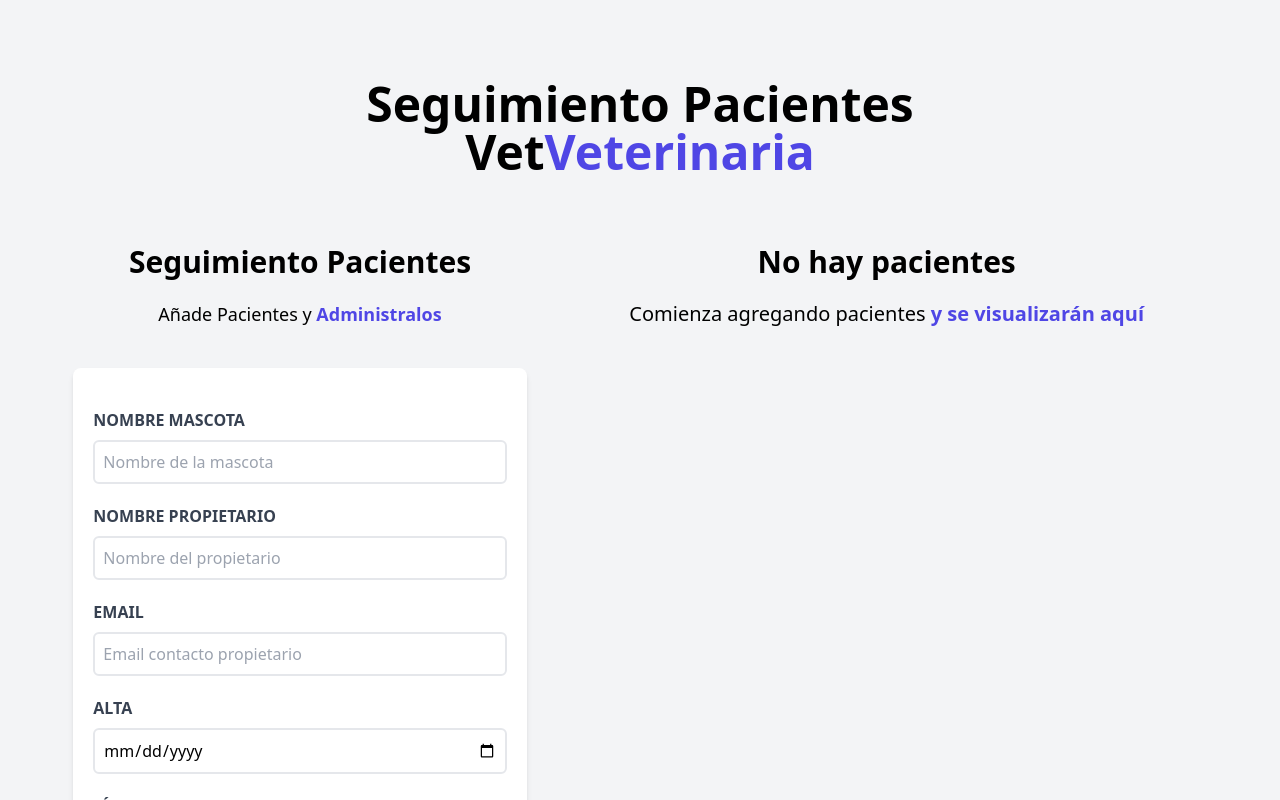
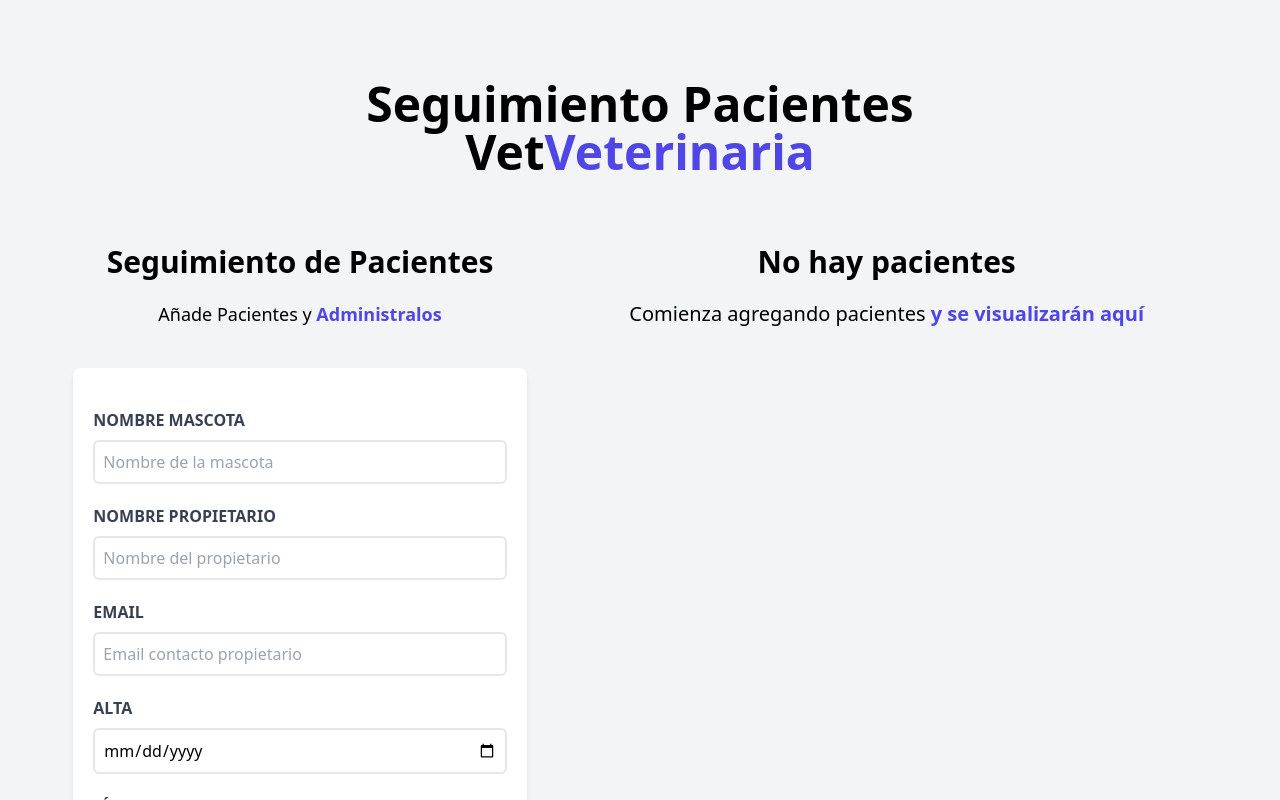
Before and after one commit to manen36/citas_react, a React (Vite) app: page / in a window 1280 px wide. Shown: the top 800 px of the page. Built offline with nearby package versions, Linux system fonts and the light colour scheme.

Commit message:
Mod: Formulario

```diff
--- a/src/components/Formulario.jsx
+++ b/src/components/Formulario.jsx
@@ -74,7 +74,7 @@ const Formulario = ({pacientes, setPacientes, paciente, setPaciente}) => {
 
   return (
     <div className="md:w-1/2 lg:w-2/5 mx-5">
-        <h2 className="font-black text-3xl text-center mt-5">Seguimiento Pacientes</h2>
+        <h2 className="font-black text-3xl text-center mt-5">Seguimiento de Pacientes</h2>
 
         <p className="text-lg mt-5 text-center mb-10">Añade Pacientes y {''}
           <span className="text-indigo-600 font-bold">Administralos</span>
```
